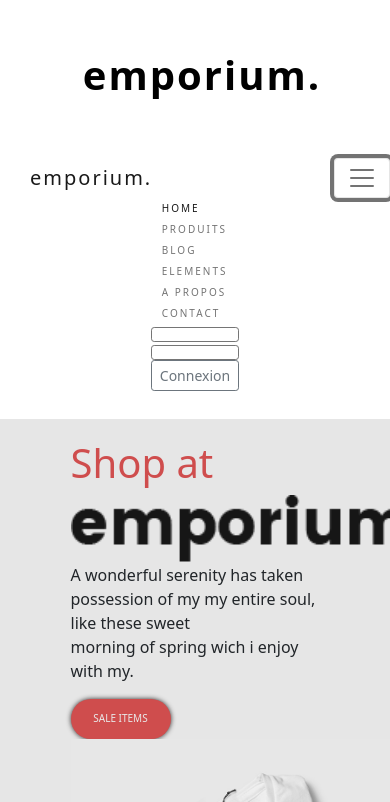
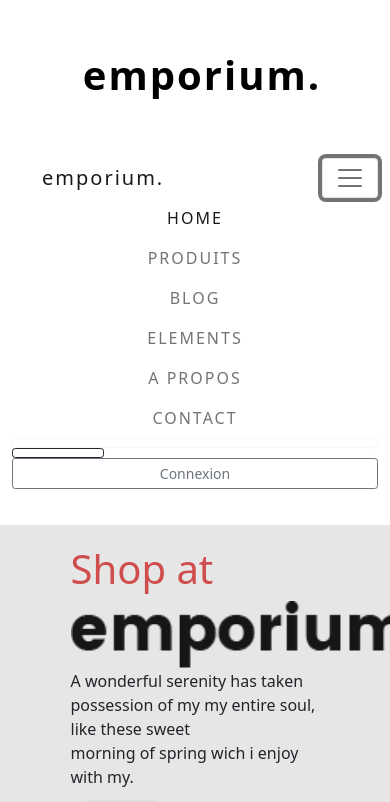
Before and after one commit to mr-larson/cs17_emporium_js_Gauthier, a website: page index.html in a window 390 px wide. Both pictures are taken after a click on the button "Toggle navigation". Shown: the top 802 px of the page. Drawn offline with nearby package versions, Linux system fonts and the light colour scheme.

Commit message:
navbar changer

```diff
--- a/index.html
+++ b/index.html
@@ -39,24 +39,36 @@
         </header>
 
 <!-- navbar -->
-        <nav class="navbar sticky-top navbar-expand-lg navbar-light bg-white">
+        <nav class="navbar navbar-expand-lg sticky-top  navbar-expand-lg navbar-light bg-white">
+            <div class="container-fluid">
                 <a id="minilogo" class="navbar-brand" href="#">emporium.</a>
-            <button class="navbar-toggler" type="button" data-toggle="collapse" data-target="#navbarNavAltMarkup" aria-controls="navbarNavAltMarkup" aria-expanded="false" aria-label="Toggle navigation">
+                <button class="navbar-toggler" type="button" data-bs-toggle="collapse" data-bs-target="#navbarSupportedContent" aria-controls="navbarSupportedContent" aria-expanded="false" aria-label="Toggle navigation">
                     <span class="navbar-toggler-icon"></span>
                 </button>
-            <div class="collapse navbar-collapse d-flex justify-content-around" id="navbarNavAltMarkup">
-                <div class="navbar-nav mynavbar">
+                <div class="collapse navbar-collapse " id="navbarSupportedContent">
+                    <ul class="navbar-nav mx-auto mb-2 mb-lg-0 mynavbar text-center ">
+                        <li class="nav-item">
                             <a class="nav-item nav-link active" href="#">HOME</a>
+                        </li>
+                        <li class="nav-item">
                             <a class="nav-item nav-link" href="#section3">PRODUITS</a>
+                        </li>
+                        <li class="nav-item">
                             <a class="nav-item nav-link" href="#section4">BLOG</a>
+                        </li>
+                        <li class="nav-item">
                             <a class="nav-item nav-link" href="#">ELEMENTS</a>
+                        </li>
+                        <li class="nav-item">
                             <a class="nav-item nav-link" href="#section6">A PROPOS</a>
+                        </li>
+                        <li class="nav-item">
                             <a class="nav-item nav-link" href="#section1">CONTACT</a>
-
+                        </li>
                         <button onclick = "changeColor('white');" id="btn_white" class="btn btn-sm btn-outline-light" type="button"></bouton >
-                    <button onclick = "changeColor('black');" id="btn_black" class="btn btn-sm btn-outline-dark" type="button"></bouton >
+                        <button onclick = "changeColor('black');" id="btn_black" class="btn btn-sm btn-outline-dark w-25" type="button"></bouton >
                         <button onclick="document.getElementById('id01').style.display='block'" style="width:auto;" class="btn btn-sm btn-outline-secondary">Connexion</button>
-<!-- form -->
+                    </ul>
                     <div class="form">
 
                         <div id="id01" class="w-50 p-3 modal">
@@ -92,7 +104,6 @@
                 </div>
             </div>
           </nav>
-
 <!-- section 1 -->
         <section id="section1" class="container-fluid">
             <div id="shop" class="row">
@@ -229,13 +240,12 @@
             </div>
             <div class="slide slide2">
                 <div class="slide-image">
-                    <img src="./public/img/wolfgang-hasselmann-koy2W-SXPnA-unsplash.jpg" alt="cactus blanc">
+
+                <div class="slide-image">
+
                 </div>
                 <div class="slide-image">
-                    <img src="./public/img/wolfgang-hasselmann-koy2W-SXPnA-unsplash.jpg" alt="cactus blanc">
-                </div>
-                <div class="slide-image">
-                    <img src="./public/img/wolfgang-hasselmann-koy2W-SXPnA-unsplash.jpg" alt="cactus blanc">
+
                 </div>
             </div>
             <div class="slide slide3">
@@ -309,7 +319,7 @@
                             <a href="#" class="text-white">> In my soul and absorb its power</a>
                             </li>
                             <li>
-                            <a href="#" class="text-white">> IHear the buzz of the little</a>
+                            <a href="#" class="text-white">> I Hear the buzz of the little</a>
                             </li>
                         </ul>
                     </div>
@@ -339,7 +349,10 @@
 
         </footer>
 
+
 <!--lien JS-->
-        <script type="module" src="./public/javascript/main.js"></script>
+<script src="https://cdn.jsdelivr.net/npm/bootstrap@5.0.0-beta2/dist/js/bootstrap.bundle.min.js" integrity="sha384-b5kHyXgcpbZJO/tY9Ul7kGkf1S0CWuKcCD38l8YkeH8z8QjE0GmW1gYU5S9FOnJ0" crossorigin="anonymous"></script>
+        <!-- <script type="module" src="./public/javascript/main.js"></script> -->
+
     </body>
 </html>
--- a/public/javascript/_function.js
+++ b/public/javascript/_function.js
@@ -1,4 +1,4 @@
-// function
+/* // function
 
 // Variables
 import * as module from "./_variables.js";
@@ -35,3 +35,5 @@ module.nextButton.addEventListener('click', () => {
 module.prevButton.addEventListener('click', () => {
   prevSlide()
 })
+
+ */
--- a/public/sass/_footer.sass
+++ b/public/sass/_footer.sass
@@ -25,7 +25,7 @@
                 text-decoration: none
                 font-size: 0.8rem
             a:hover
-                text-shadow:  0 0 4px rgb(184, 184, 184)
+                text-shadow:  0 0 3px rgb(184, 184, 184)
                 transition: 0.1s
 
 
@@ -44,5 +44,6 @@
                 padding: 7px 12px
                 text-decoration: none
             a:hover
-                box-shadow:  0 0 4px rgb(184, 184, 184)
+                box-shadow:  0 0 3px rgb(184, 184, 184)
+                text-shadow:  0 0 0.4px rgb(184, 184, 184)
                 transition: 0.1s
--- a/public/sass/_sectionB.sass
+++ b/public/sass/_sectionB.sass
@@ -15,8 +15,8 @@
             padding-bottom: 20px
         img
             height: 30vh
-            width: 350px
             padding-bottom: 20px
+
 
 // section 4
 #section4
```
Also changed, not shown: public/css/style.css, 1 other file. Lines whose indentation alone changed are shown as unchanged.
